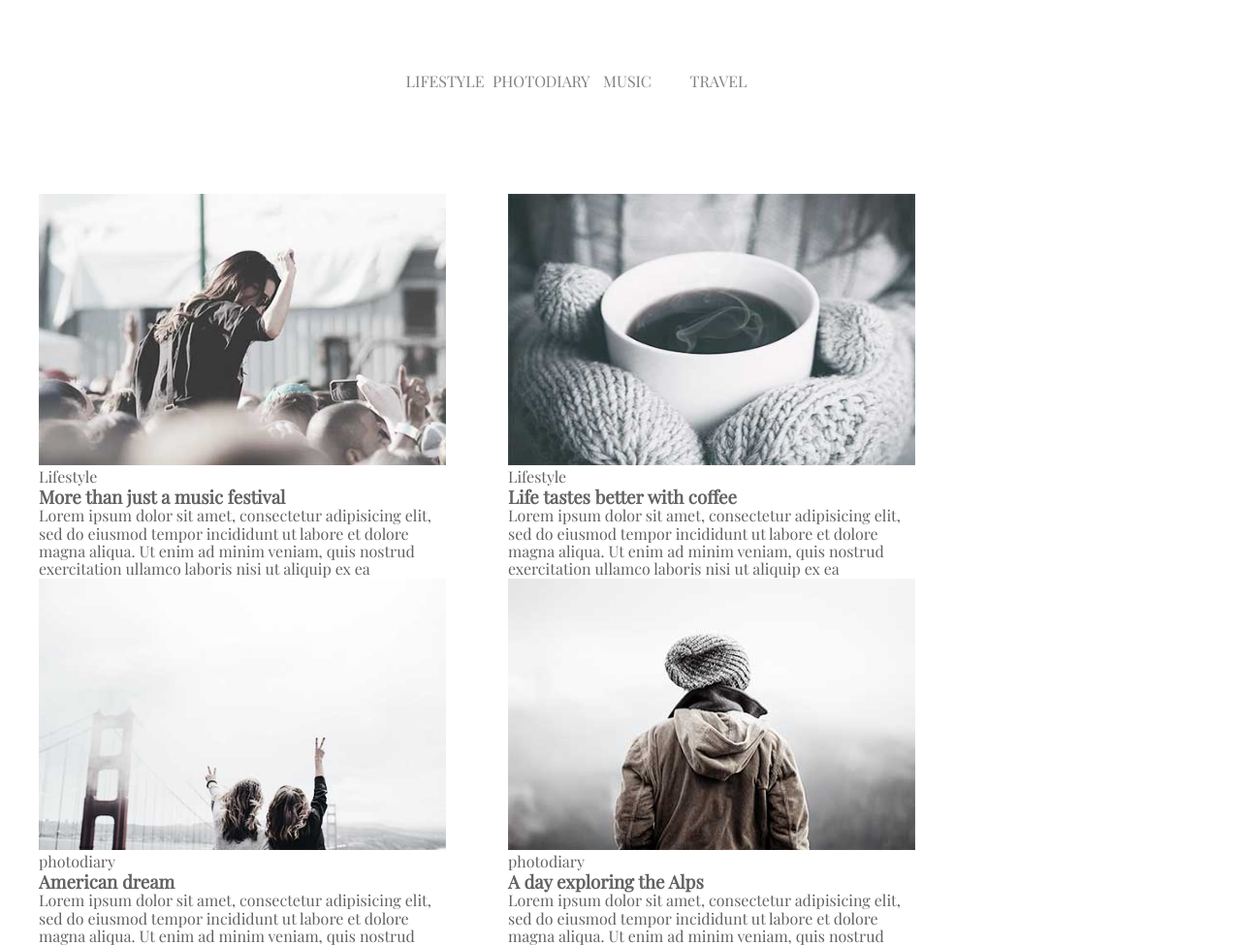
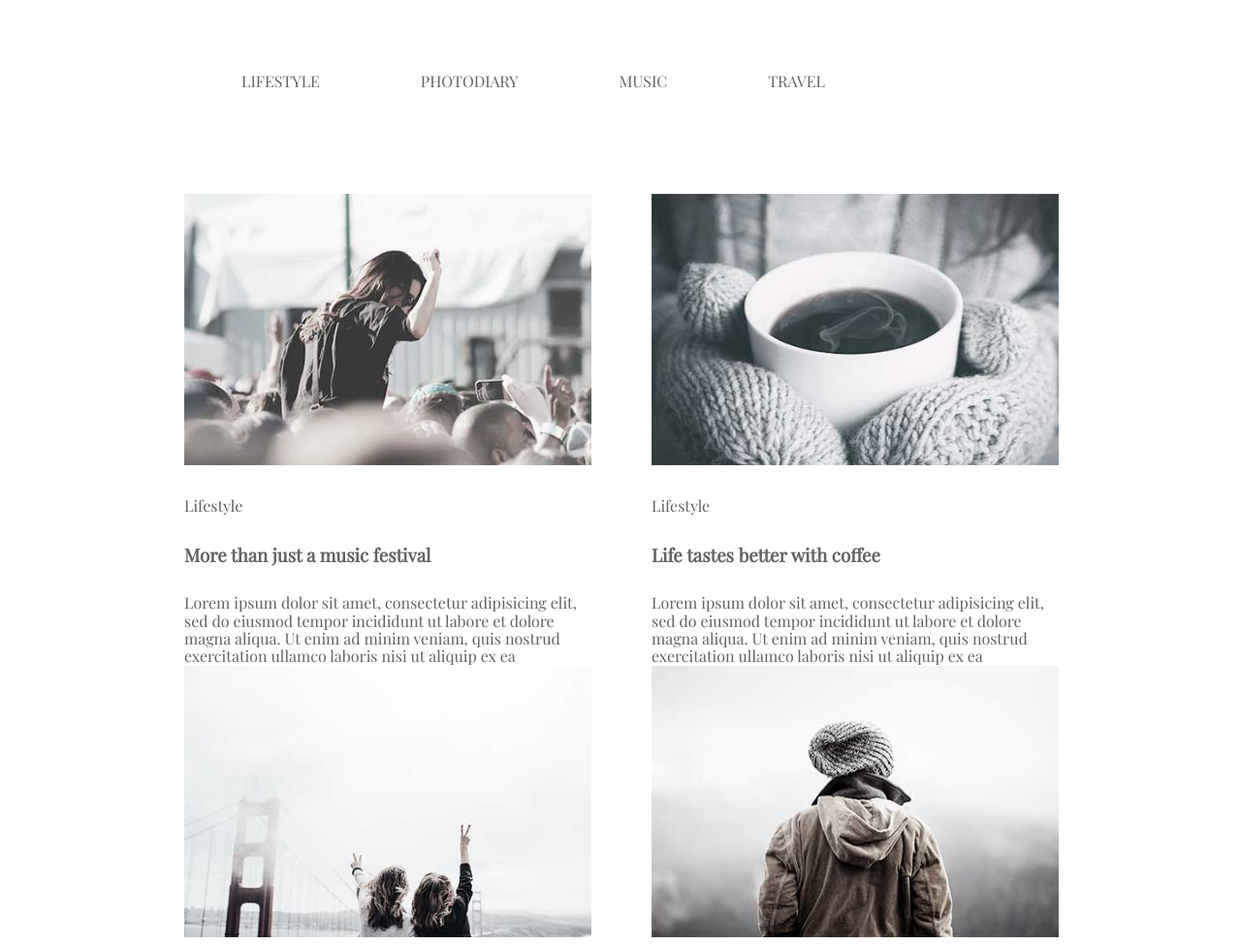
Before and after one commit to Venglevskyi/goit-fe-course, a plain HTML site: page module-3/index.html in a window 1280 px wide. Shown: the top 975 px of the page at 97% size. Drawn offline with nearby package versions, Linux system fonts and the light colour scheme.

Commit message:
added wrap 2

```diff
--- a/module-3/css/style.css
+++ b/module-3/css/style.css
@@ -17,17 +17,16 @@ ul.menu {
 /*убрал нумерованный список, выстроил по центру навигацию */
 
 .menu a {
-    color: grey;
+    color: #626262;
     text-decoration: none;
     display: inline-block;
-    width: 90px;
-    height: 20px;
 }
 /*убрал подчеркивание ссылок,
 сделал их серыми, установил размеры блока*/
 
 .menu li  {
     display: inline-block;
+    margin-right: 100px;
 }
 /*перевел список в строчно-блочную модель*/
 
@@ -36,13 +35,13 @@ a:hover {
 }
 
 .wrap{
-    width: 1200px;
+    width: 900px;
     margin: auto;
 }
 
 .post {
     display: inline-block;
-    width: 420px;
+    width: 418px;
     height: 280px;
     margin-right: 60px;
     margin-bottom: 30px;
@@ -50,17 +49,22 @@ a:hover {
 
 .post:nth-child(even){
     margin-right: 0;
-    margin-bottom: 0;
-    margin-left: 0;
-    padding-right: 0;
 }
 
-p.slogan {
-padding:
-
+p, h3{
+    margin-top: 30px;
+    margin-bottom: 30px;
 }
 
 .menu {
     margin-bottom: 100px;
     margin-top: 75px;
 }
+
+.type {
+    display: block;
+    margin: 0, auto;
+    text-align: center;
+    width: 160px;
+    height: 60px;
+}
--- a/module-3/index.html
+++ b/module-3/index.html
@@ -4,11 +4,10 @@
     <meta charset="UTF-8" />
     <meta name="viewport" content="width=device-width, initial-scale=1.0" />
     <meta http-equiv="X-UA-Compatible" content="ie=edge" />
+    <link href="https://fonts.googleapis.com/css?family=Playfair+Display|Ubuntu&display=swap"
+      rel="stylesheet"/>
+    <link rel="stylesheet" href="./css/normalize.css" />
     <link rel="stylesheet" href="./css/style.css" />
-    <link rel="stylesheet" href="./css/normalize.css" />
-    <link
-      href="https://fonts.googleapis.com/css?family=Playfair+Display|Ubuntu&display=swap"
-      rel="stylesheet"/>
     <title>Homework 3</title>
   </head>
   <body>
```
